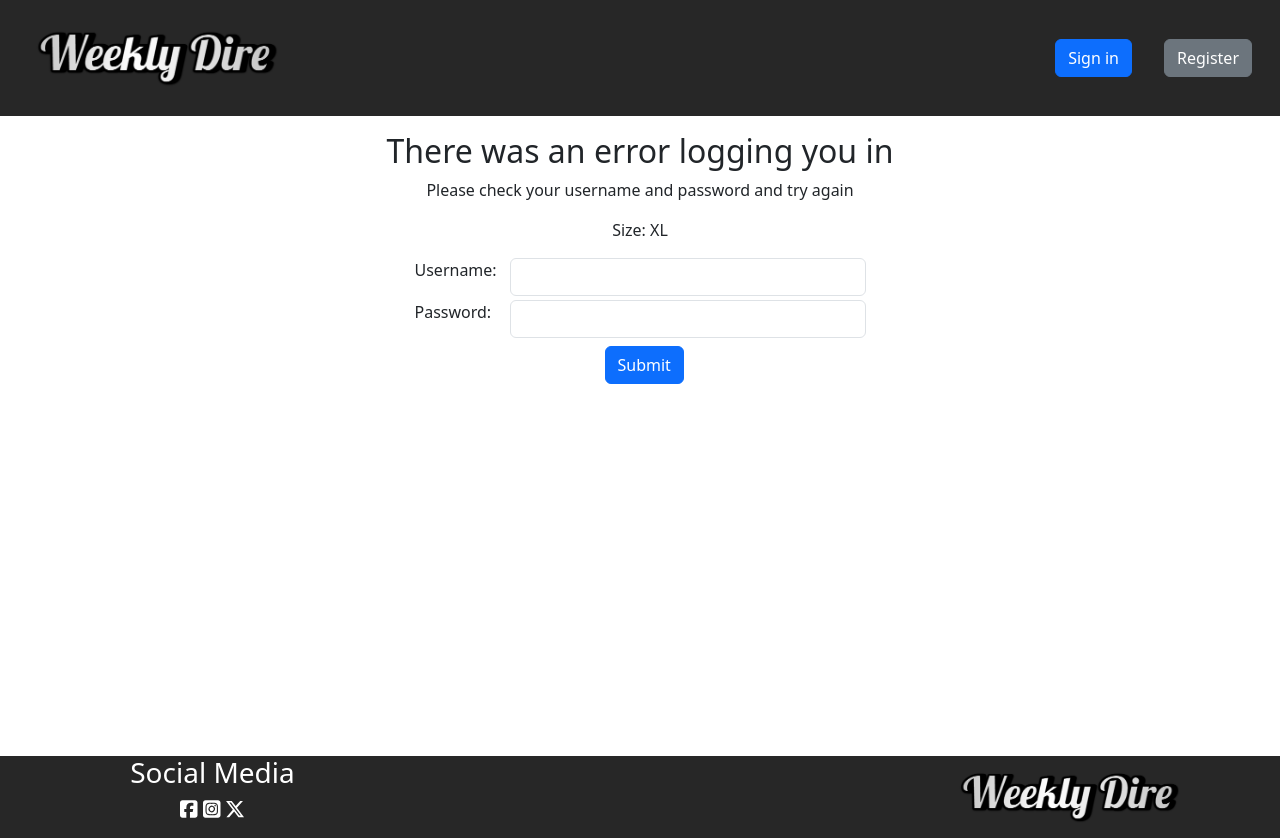
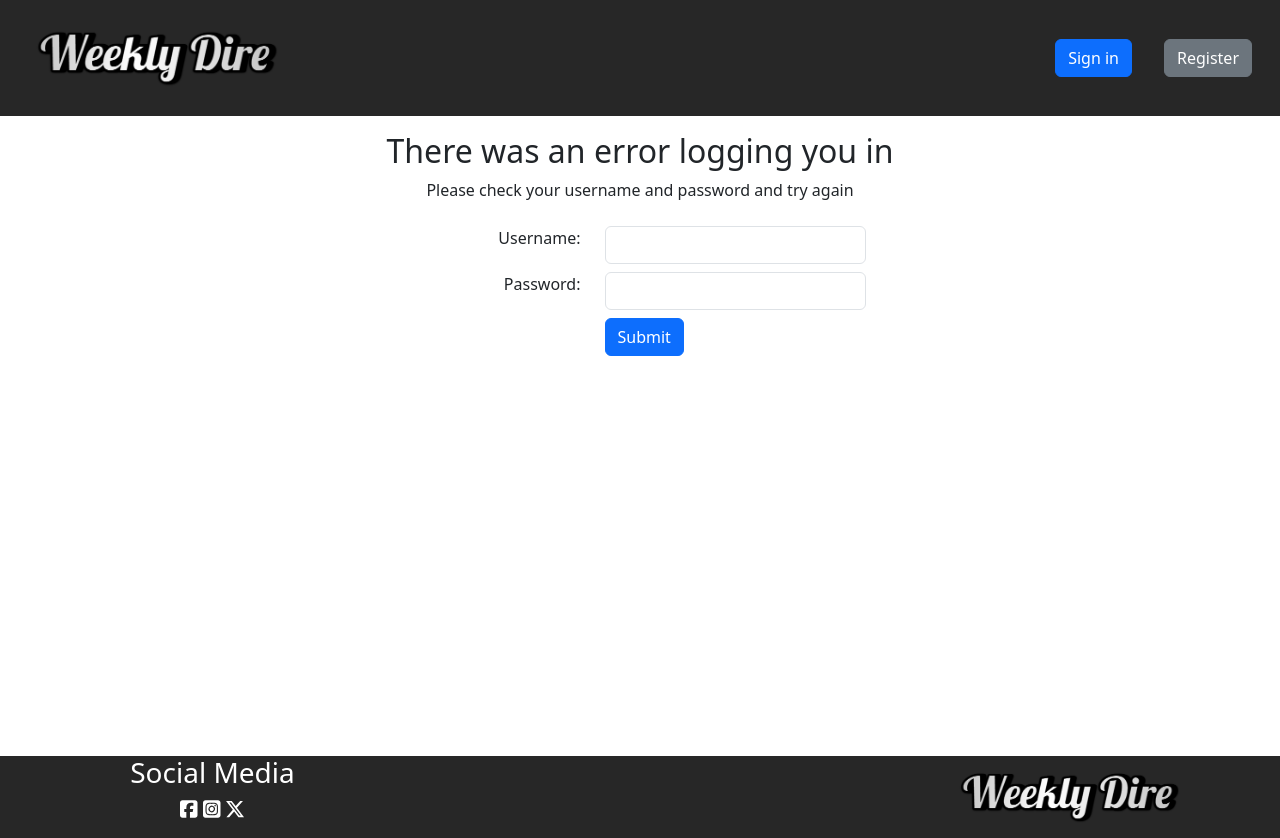
Before and after one commit to drewjtaylor/WeeklyDire, a React (Create React App) app in the folder weeklydire_front_end/: page /failedlogin in a window 1280 px wide. Built offline with nearby package versions, Linux system fonts and the light colour scheme.

Commit message:
Adjust layout for FailedLogin

```diff
--- a/weeklydire_front_end/src/Pages/FailedLogin.js
+++ b/weeklydire_front_end/src/Pages/FailedLogin.js
@@ -4,7 +4,6 @@ import {Container, Label, Button, Col, Row, Modal, ModalHeader, ModalBody} from
 import {dbUrl} from "../utils/dbUrl";
 import { useCookies } from "react-cookie";
 import { useNavigate } from 'react-router-dom';
-import SizeChecker from '../utils/SizeChecker';
 
 const FailedLogin = () => {
 
@@ -77,22 +76,19 @@ const FailedLogin = () => {
       {({ isSubmitting }) => (
         <Form>
 
-            <SizeChecker />
-
-          <Row className='justify-content-center my-1'>
-              <Col xs='3' lg='1'>
-                <Label htmlFor="username" className='me-2 form-label'>Username:</Label>
+          <Row className='justify-content-center my-2'>
+              <Col xs='3' md='2' xl='2' className='text-end'>
+                <Label htmlFor="username" className='form-label'>Username:</Label>
             </Col>
-              <Col xs='6' md='4'>
+              <Col xs='6' md='4' xl='3'>
                   <Field name="username" placeholder="" className='form-control'/>
               </Col>
           </Row>
-
-          <Row className='justify-content-center my-1'>
-              <Col xs='3' lg='1'>
+          <Row className='justify-content-center my-2'>
+              <Col xs='3' md='2' xl='2' className='text-end'>
                 <Label htmlFor="password" className='form-label'>Password:</Label>
             </Col>
-              <Col xs='6' md='4'>
+              <Col xs='6' md='4' xl='3'>
                   <Field type="password" name="password" placeholder="" className='form-control'/>
               </Col>
           </Row>
```
